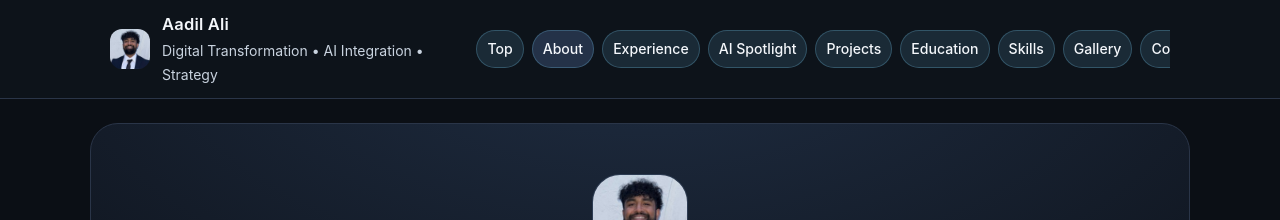
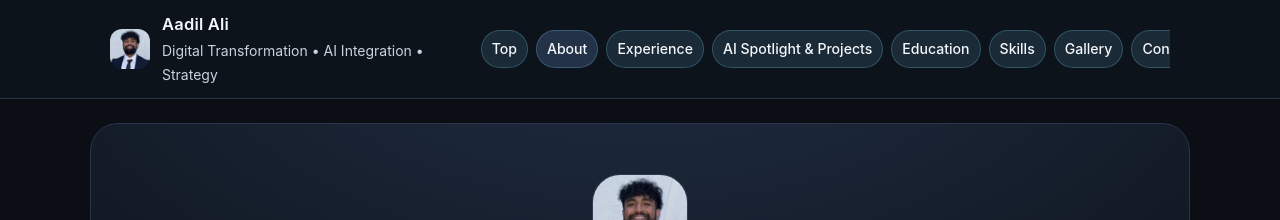
Before and after one commit to aaadil777/aaadil777.github.io, a Jekyll site: the page built from index.md, in a window 1280 px wide. Shown: the top 220 px of the page. Built offline with Jekyll 4.4.1, drawn with Linux system fonts in a browser that asks for light colours.

Commit message:
Fixed site nav CSS styling and site references.

```diff
--- a/_layouts/default.html
+++ b/_layouts/default.html
@@ -53,8 +53,7 @@
         <a href="#about" class="pill">About</a>
         <a href="#timeline" class="pill">Experience</a>
         <!-- FIX: point to first spotlight section id -->
-        <a href="#ai-spotlight" class="pill">AI Spotlight</a>
-        <a href="#portfolio" class="pill">Projects</a>
+        <a href="#ai-spotlight" class="pill">AI Spotlight & Projects</a>
         <a href="#education" class="pill">Education</a>
         <!-- FIX: your section id is #tech -->
         <a href="#tech" class="pill">Skills</a>
@@ -72,8 +71,7 @@
       <a href="#about" class="pill">About</a>
       <a href="#timeline" class="pill">Experience</a>
       <!-- FIX here too -->
-      <a href="#ai-spotlight" class="pill">AI Spotlight</a>
-      <a href="#portfolio" class="pill">Projects</a>
+      <a href="#ai-spotlight" class="pill">AI Spotlight & Projects</a>
       <a href="#education" class="pill">Education</a>
       <!-- FIX here too -->
       <a href="#tech" class="pill">Skills</a>
--- a/index.md
+++ b/index.md
@@ -86,7 +86,6 @@
     </ul>
     <p><strong>Tech:</strong> Streamlit · Python · Pandas · NumPy · Matplotlib · Plotly</p>
   </div>
-</section>
 
 <!-- FEATURED: Nurse-Next AI (Streamlit) -->
 <section id="nursenext" class="reveal">
@@ -124,8 +123,6 @@
     </ul>
     <p><strong>Tech:</strong> Streamlit · Python · Groq · OpenAI · FastAPI</p>
   </div>
-
-</section>
 
 <!-- Projects & Certifications -->
 <section id="portfolio" class="reveal">
```
